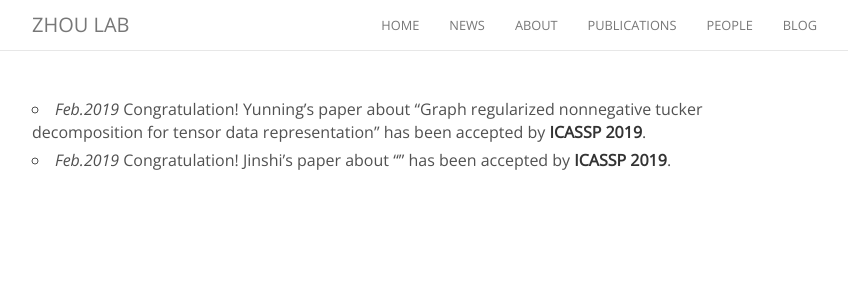
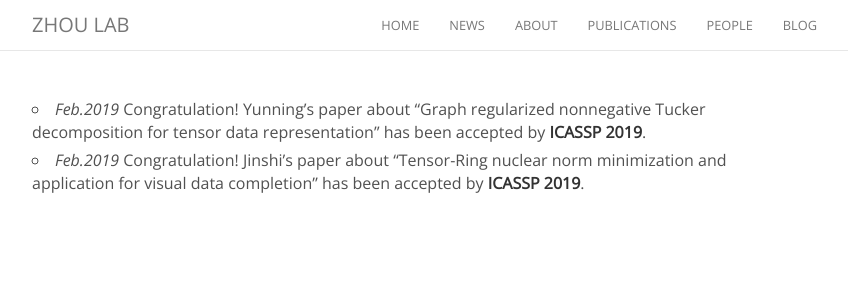
Before and after one commit to zhougdut/zhougdut.github.io, a Jekyll site: the page built from news.md, in a window 1280 px wide. Shown: the top 300 px of the page, without its empty margins (223-1071 px from the left). Built offline with Jekyll 4.4.1, drawn with Linux system fonts in a browser that asks for light colours; nearby versions of some CDN libraries; comment, search, counter and statistics services are not loaded.

Commit message:
added papers

```diff
--- a/news.md
+++ b/news.md
@@ -2,5 +2,5 @@
 detitle: News
 permalink: /news/
 ---
-- *Feb.2019*  Congratulation! Yunning's paper about "Graph regularized nonnegative tucker decomposition for tensor data representation" has been accepted by **ICASSP 2019**.
-- *Feb.2019* Congratulation! Jinshi's paper about "" has been accepted by **ICASSP 2019**.
+- *Feb.2019*  Congratulation! Yunning's paper about "Graph regularized nonnegative Tucker decomposition for tensor data representation" has been accepted by **ICASSP 2019**.
+- *Feb.2019* Congratulation! Jinshi's paper about "Tensor-Ring nuclear norm minimization and application for visual data completion" has been accepted by **ICASSP 2019**.
```
